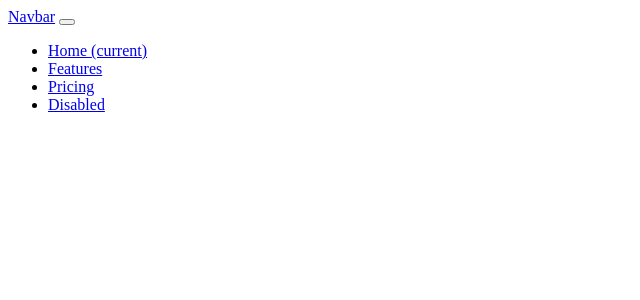
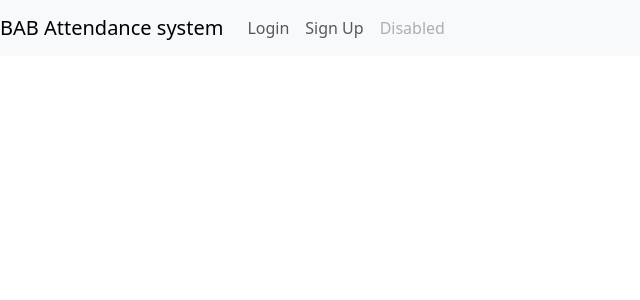
Before and after one commit to AhmedMakhlooqDev/php_BAB_test, a PHP site: page /header.php in a window 1280 px wide. Shown: the top 300 px of the page, without its empty margins (0-640 px from the left). Run offline with PHP 8.4, Linux system fonts and the light colour scheme.

Commit message:
added new files

```diff
--- /dev/null
+++ b/CSS/header.css
@@ -0,0 +1,3 @@
+.navbar navbar-expand-lg navbar-light bg-light {
+    margin-left: 200px;
+}
--- a/header.php
+++ b/header.php
@@ -1,18 +1,28 @@
+
+<!DOCTYPE html>
+<html lang="en">
+<head>
+    <meta charset="UTF-8">
+    <meta name="viewport" content="width=device-width, initial-scale=1.0">
+    <title>Document</title>
+    <link rel="stylesheet" type="text/css" href="CSS/header.css">
+    <link href="https://cdn.jsdelivr.net/npm/bootstrap@5.3.2/dist/css/bootstrap.min.css" rel="stylesheet" integrity="sha384-T3c6CoIi6uLrA9TneNEoa7RxnatzjcDSCmG1MXxSR1GAsXEV/Dwwykc2MPK8M2HN" crossorigin="anonymous">
+    <script src="https://cdn.jsdelivr.net/npm/bootstrap@5.3.2/dist/js/bootstrap.bundle.min.js" integrity="sha384-C6RzsynM9kWDrMNeT87bh95OGNyZPhcTNXj1NW7RuBCsyN/o0jlpcV8Qyq46cDfL" crossorigin="anonymous"></script>
+</head>
+<body>
 <nav class="navbar navbar-expand-lg navbar-light bg-light">
-  <a class="navbar-brand" href="#">Navbar</a>
+  <a class="navbar-brand" href="#">BAB Attendance system</a>
   <button class="navbar-toggler" type="button" data-toggle="collapse" data-target="#navbarNav" aria-controls="navbarNav" aria-expanded="false" aria-label="Toggle navigation">
     <span class="navbar-toggler-icon"></span>
   </button>
   <div class="collapse navbar-collapse" id="navbarNav">
     <ul class="navbar-nav">
-      <li class="nav-item active">
-        <a class="nav-link" href="#">Home <span class="sr-only">(current)</span></a>
+
+      <li class="nav-item">
+        <a class="nav-link" href="#">Login</a>
       </li>
       <li class="nav-item">
-        <a class="nav-link" href="#">Features</a>
-      </li>
-      <li class="nav-item">
-        <a class="nav-link" href="#">Pricing</a>
+        <a class="nav-link" href="#">Sign Up</a>
       </li>
       <li class="nav-item">
         <a class="nav-link disabled" href="#">Disabled</a>
@@ -20,3 +30,6 @@
     </ul>
   </div>
 </nav>
+
+</body>
+</html>
```
Also changed, not shown: dashboard.php (added).
